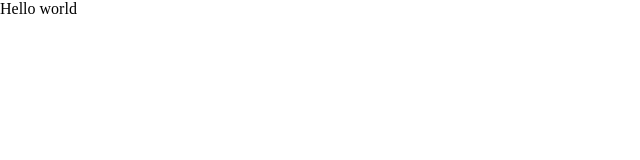
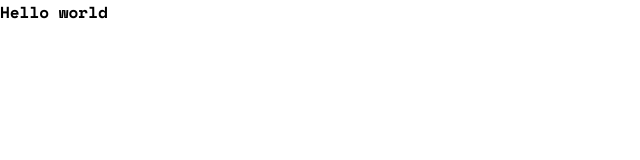
Before and after one commit to GracilianoOG/fem-tip-calculator, a React (Vite) app: page / in a window 1280 px wide. Shown: the top 160 px of the page, without its empty margins (0-640 px from the left). Built offline with nearby package versions, Linux system fonts and the light colour scheme.

Commit message:
Set Space Mono and other styles as default

```diff
--- a/src/styles/GlobalStyles.styled.ts
+++ b/src/styles/GlobalStyles.styled.ts
@@ -18,6 +18,12 @@ const GlobalStyles = createGlobalStyle`
     margin: 0;
     padding: 0;
   }
+
+  body {
+    font-family: "Space Mono", monospace;
+    font-weight: 700;
+    font-style: normal;
+  }
 `;
 
 export default GlobalStyles;
```
